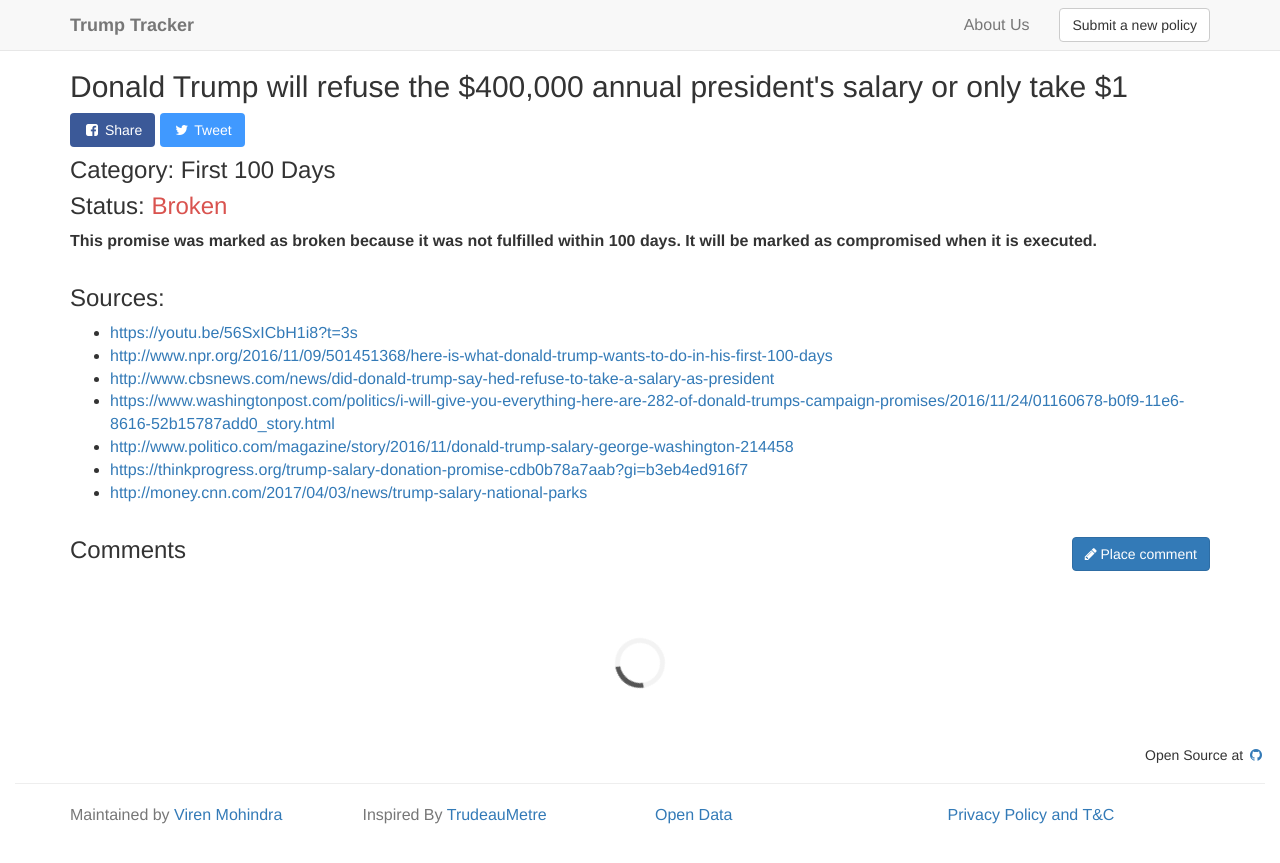
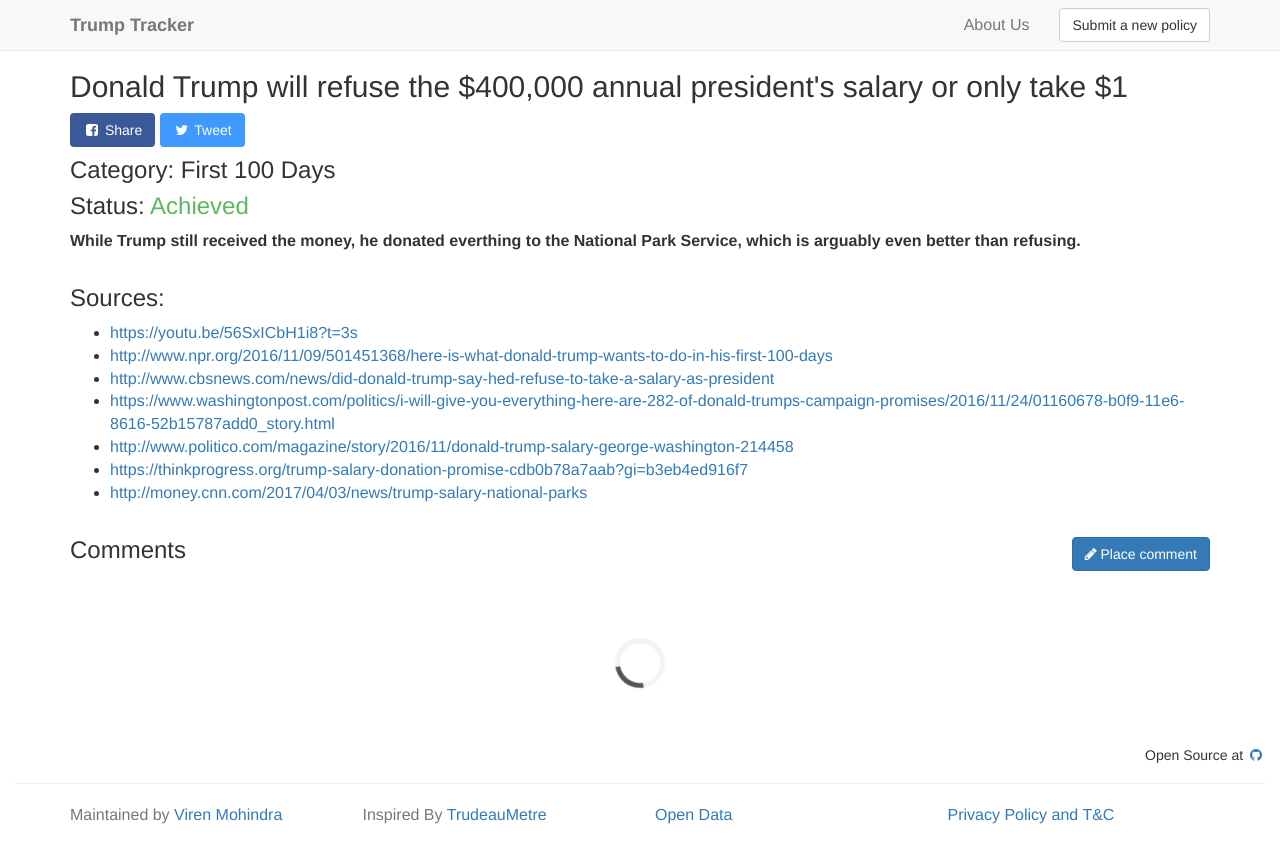
Before and after one commit to TrumpTracker/trumptracker.github.io, a Jekyll site: the page built from promises/donald-trump-will-refuse-the-400000-annual-presidents-salary-or-only-take-1.html, in a window 1280 px wide. Shown: the top 863 px of the page. Built offline with Jekyll 4.4.1, drawn with Linux system fonts in a browser that asks for light colours; nearby versions of some CDN libraries.

Commit message:
No. 6 achieved

```diff
--- a/_data/data.yaml
+++ b/_data/data.yaml
@@ -137,8 +137,8 @@
         title: 'Donald Trump will refuse the $400,000 annual president''s salary or only take $1'
         description: ''
         url: 'https://trumptracker.github.io/donald-trump-will-refuse-the-400000-annual-presidents-salary-or-only-take-1/'
-        status: Broken
-        status_info: 'This promise was marked as broken because it was not fulfilled within 100 days. It will be marked as compromised when it is executed.'
+        status: Achieved
+        status_info: 'While Trump still received the money, he donated everthing to the National Park Service, which is arguably even better than refusing.'
         category: First 100 Days
         tags:
             - 'Contract with the American Voter - 100 Day Plan'
--- a/js/promisepage.js
+++ b/js/promisepage.js
@@ -58,7 +58,6 @@
 window.addEventListener('load', function() {
 	reddit.comments(redditid, "trumptracker").limit(20).sort("hot").fetch(function(res) {
         res.shift();
-		console.log(res);
         loopComments(res);
         if ($(".panel-group").html().indexOf('<div class="panel ')) {
             $(".loader").hide();
--- a/promises/donald-trump-will-refuse-the-400000-annual-presidents-salary-or-only-take-1.html
+++ b/promises/donald-trump-will-refuse-the-400000-annual-presidents-salary-or-only-take-1.html
@@ -8,12 +8,12 @@
     <div class="col-md-12">
       <h2>Donald Trump will refuse the $400,000 annual president's salary or only take $1</h2>
 	  <a class='btn facebook' target="_blank" href="https://www.facebook.com/sharer.php?u=https://trumptracker.github.io/donald-trump-will-refuse-the-400000-annual-presidents-salary-or-only-take-1/&title=Donald+Trump+will+refuse+the+%24400%2C000+annual+president%27s+salary+or+only+take+%241"> <i class="fa fa-facebook-square fa-fw" aria-hidden="true"></i> Share</a>
-      <a class="btn twitter" href="https://twitter.com/share?url=https://trumptracker.github.io/&text=%40realDonaldTrump+broke+promise+no.+6%3A+Donald+Trump+will+refuse+the+%24400%2C000+annual+president%27s+sala...&hashtags=TrumpTracker" target="_blank"><i class="fa fa-fw fa-twitter" aria-hidden="true"></i> Tweet</a>
+      <a class="btn twitter" href="https://twitter.com/share?url=https://trumptracker.github.io/&text=%40realDonaldTrump+achieved+promise+no.+6%3A+Donald+Trump+will+refuse+the+%24400%2C000+annual+president%27s+s...&hashtags=TrumpTracker" target="_blank"><i class="fa fa-fw fa-twitter" aria-hidden="true"></i> Tweet</a>
     </div>
     <div class="col-md-12">
 	  <h3>Category: First 100 Days</h3>
-      <h3>Status: <span style='color: #d9534f;'>Broken</span></h3>
-	  <b>This promise was marked as broken because it was not fulfilled within 100 days. It will be marked as compromised when it is executed.</b><br><br>
+      <h3>Status: <span style='color: #5cb85c;'>Achieved</span></h3>
+	  <b>While Trump still received the money, he donated everthing to the National Park Service, which is arguably even better than refusing.</b><br><br>
 	  <p></p>
     </div>
     <div class="col-md-12">
```
Also changed, not shown: _data/data.json.
